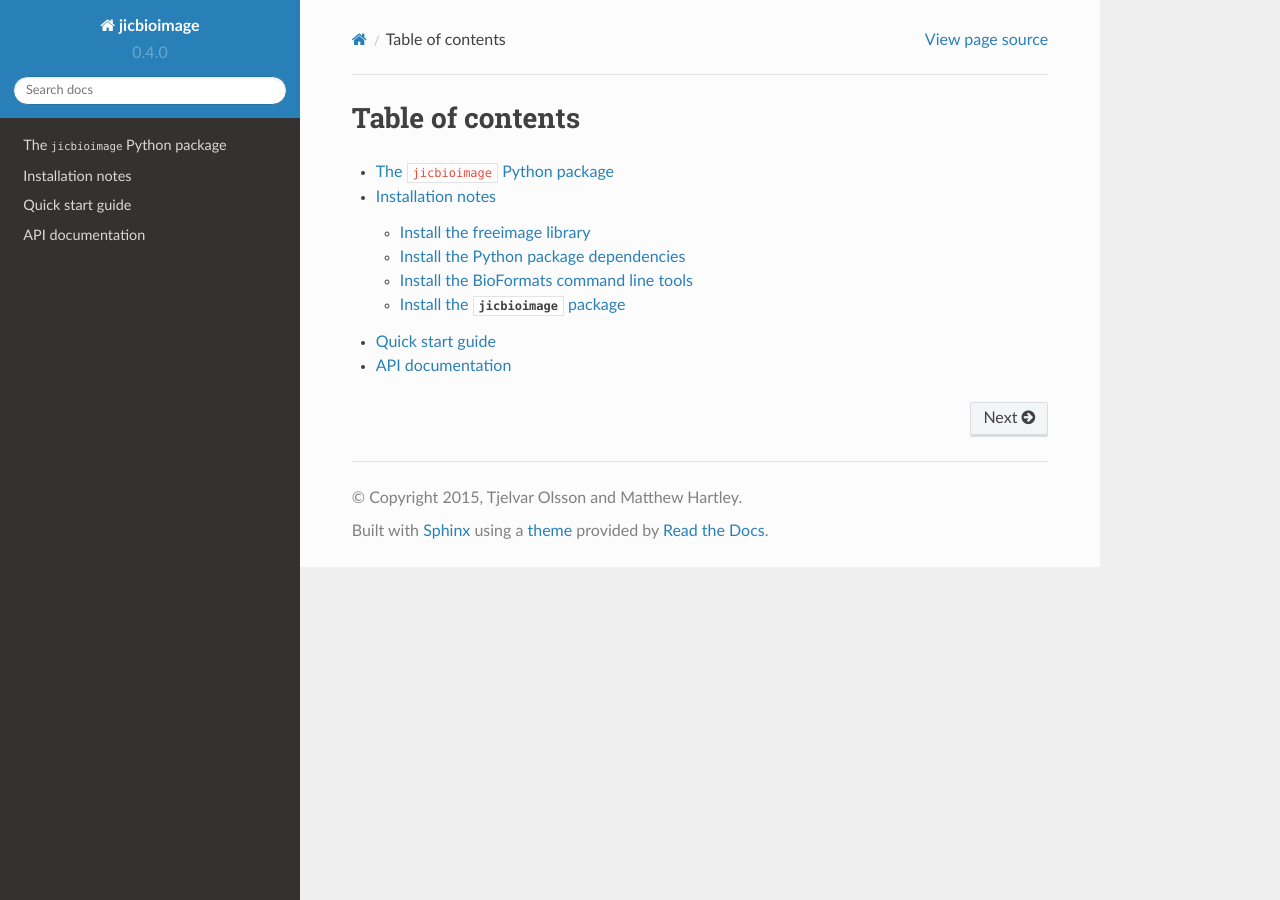
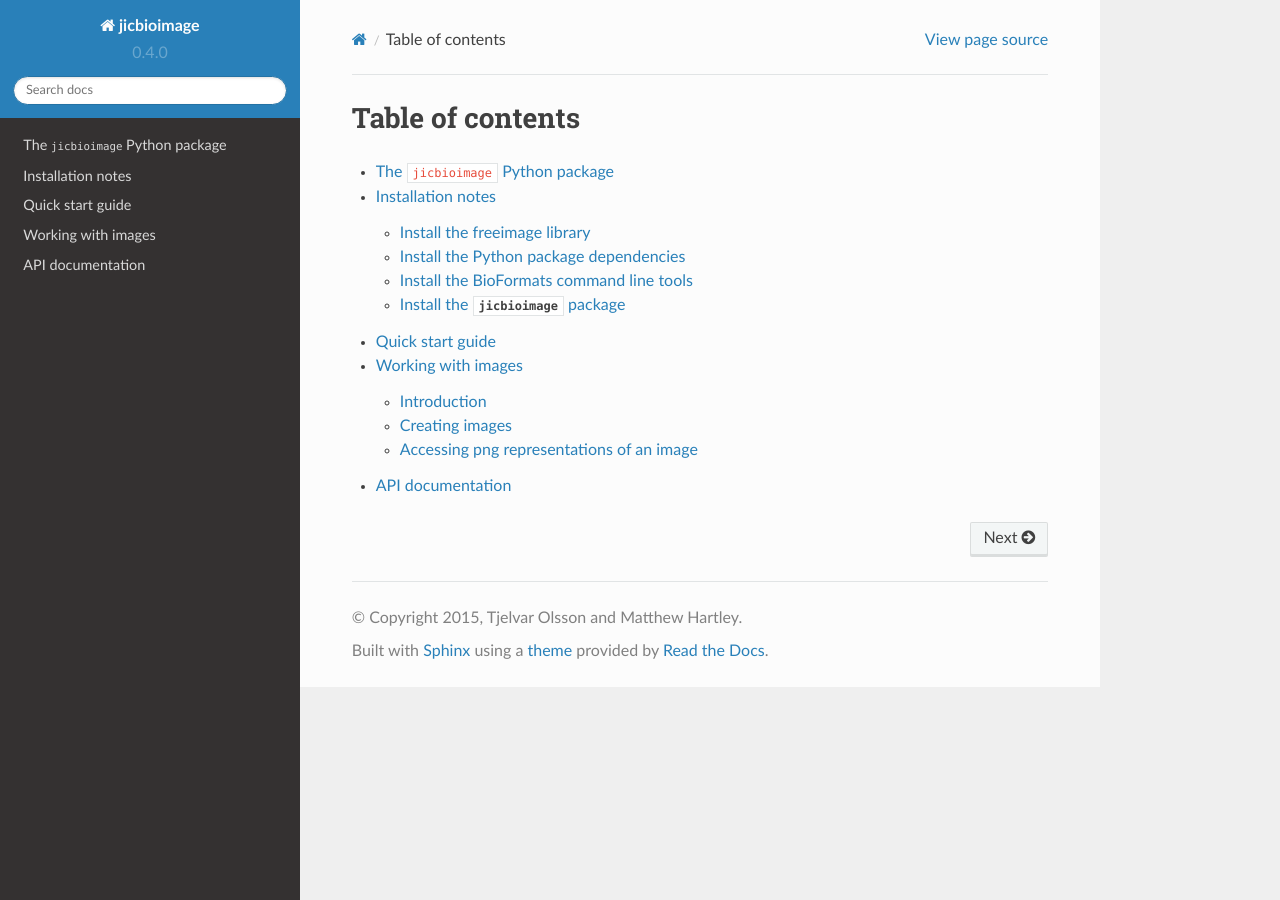
Before and after one commit to JIC-CSB/jicbioimage, a Sphinx documentation site: the page built from docs/source/index.rst, in a window 1280 px wide. Built offline with Sphinx 7.4.7 and the Read the Docs theme 2.0.0, drawn with Linux system fonts in a browser that asks for light colours; some of the changed lines change nothing that is shown.

Commit message:
Added working with images section to documentation.

```diff
--- a/docs/source/index.rst
+++ b/docs/source/index.rst
@@ -7,4 +7,5 @@ Table of contents
    readme
    installation_notes
    quickstart
+   working_with_images
    api
--- /dev/null
+++ b/docs/source/working_with_images.rst
@@ -0,0 +1,114 @@
+Working with images
+===================
+
+Introduction
+------------
+
+There are several types of images in the :mod:`jicbioimage.core.image` module.
+Raw data is contained in the :class:`jicbioimage.core.image.Image` class. The
+:class:`jicbioimage.core.image.ProxyImage` and
+:class:`jicbioimage.core.image.MicroscopyImage` classes contain image meta data
+along with a reference to the raw image.
+
+The :class:`jicbioimage.core.image.Image` is a subclass of :class:`numpy.ndarray`.
+In addition to the :class:`numpy.ndarray` functionality the
+:class:`jicbioimage.core.image.Image` class has specialised functionality for
+creating images, tracking the history of images and returning png/html
+representations of images.
+
+Creating images
+---------------
+
+Using :mod:`numpy` to create images
+^^^^^^^^^^^^^^^^^^^^^^^^^^^^^^^^^^^
+
+There are several ways of creating images. One can use the
+functionality inherited from :class:`numpy.ndarray`.
+
+.. code-block:: python
+
+    >>> from jicbioimage.core.image import Image
+    >>> Image((50,50))  # doctest: +SKIP
+    Image([[  0,   0,   0, ..., 132,   0,   0],
+           [ 90,  57,   0, ..., 101,  62,   0],
+           [ 60, 100,  32, ...,   0, 100,  35],
+           ...,
+           [  0,   0, 208, ...,   0,   0,   0],
+           [128,  68,  30, ...,   0, 128, 228],
+           [ 34,   1,   1, ...,  69,  30,   2]], dtype=uint8)
+
+.. warning:: When creating an image in this fashion it will be filled with
+             the noise of whatever was present in that piece of computer memory
+             before the memory was allocated to the image.
+
+A safer way to create an image is to first create a :class:`numpy.ndarray`
+using :func:`numpy.zeros` or :func:`numpy.ones` and then cast it to the
+:class:`jicbioimage.core.image.Image` type.
+
+.. code-block:: python
+
+    >>> import numpy as np
+    >>> np.zeros((50,50), dtype=np.uint8).view(Image)
+    Image([[0, 0, 0, ..., 0, 0, 0],
+           [0, 0, 0, ..., 0, 0, 0],
+           [0, 0, 0, ..., 0, 0, 0],
+           ...,
+           [0, 0, 0, ..., 0, 0, 0],
+           [0, 0, 0, ..., 0, 0, 0],
+           [0, 0, 0, ..., 0, 0, 0]], dtype=uint8)
+
+When creating an array in this fashion it's history is empty.
+
+.. code-block:: python
+
+    >>> np.zeros((50,50), dtype=np.uint8).view(Image).history
+    []
+
+To assign a creation event to the image history one can use the
+:func:`jicbioimage.core.image.Image.from_array` class method.
+
+.. code-block:: python
+
+    >>> ar = np.zeros((50,50), dtype=np.uint8)
+    >>> im = Image.from_array(ar)
+    >>> im.history
+    ['Created image from array']
+
+Creating images from file
+^^^^^^^^^^^^^^^^^^^^^^^^^
+
+Suppose that we wanted to create an :class:`jicbioimage.core.image.Image` instance
+from the file ``images/rgb_squares.png``.
+
+.. code-block:: python
+
+    >>> fpath = "images/rgb_squares.png"
+
+..
+    This is just to make the doctest pass.
+
+    >>> import os.path
+    >>> fpath = os.path.join("source", fpath)
+
+This can be achieved using the :func:`jicbioimage.core.image.Image.from_file` class
+method.
+
+.. code-block:: python
+
+    >>> im = Image.from_file(fpath)  # doctest: +ELLIPSIS, +NORMALIZE_WHITESPACE
+
+
+Accessing png representations of an image
+-----------------------------------------
+
+The :func:`jicbioimage.core.image.Image.png` function can be used to access
+the image as a PNG binary string. This function is used internally to implement
+the IPython integration, which allows images to be viewed directly in IPython
+qtconsole/notebook.
+
+.. code-block:: python
+
+    >>> im  # doctest: +SKIP
+
+.. image:: images/rgb_squares.png
+   :alt: RGB squares.
```
Also changed, not shown: docs/source/images/rgb_squares.png (added).
